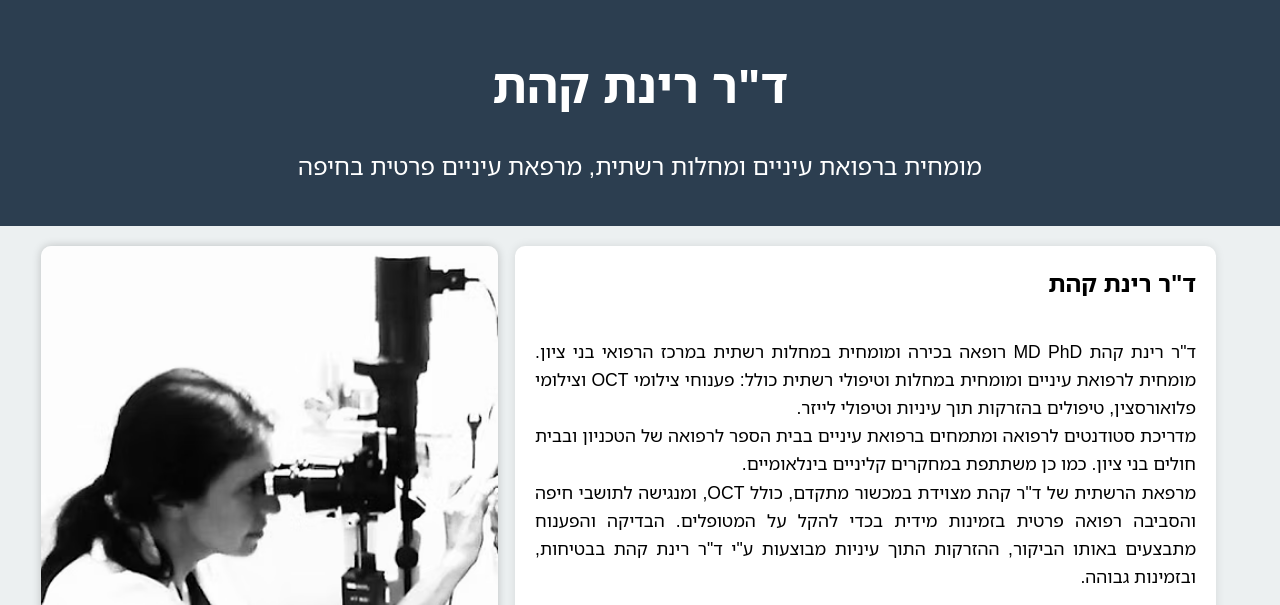
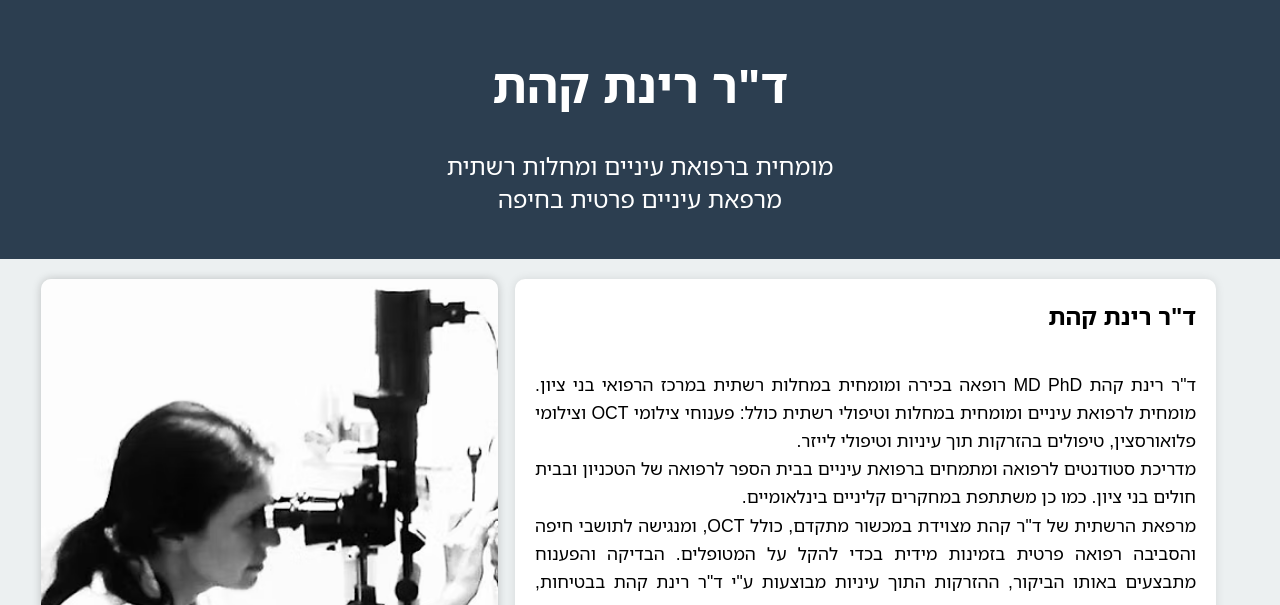
Before and after one commit to segals/DR_Kehat_Website, a plain HTML site: page index.html in a window 1280 px wide. Shown: the top 605 px of the page. Drawn offline with Linux system fonts and the light colour scheme.

Commit message:
Update index.html

```diff
--- a/index.html
+++ b/index.html
@@ -12,7 +12,7 @@
   <header>
     <div class="container">
       <h1>ד"ר רינת קהת</h1>
-      <p>מומחית ברפואת עיניים ומחלות רשתית, מרפאת עיניים פרטית בחיפה</p>
+      <p>מומחית ברפואת עיניים ומחלות רשתית<br>מרפאת עיניים פרטית בחיפה</p>
     </div>
   </header>
   <main class="container">
```
